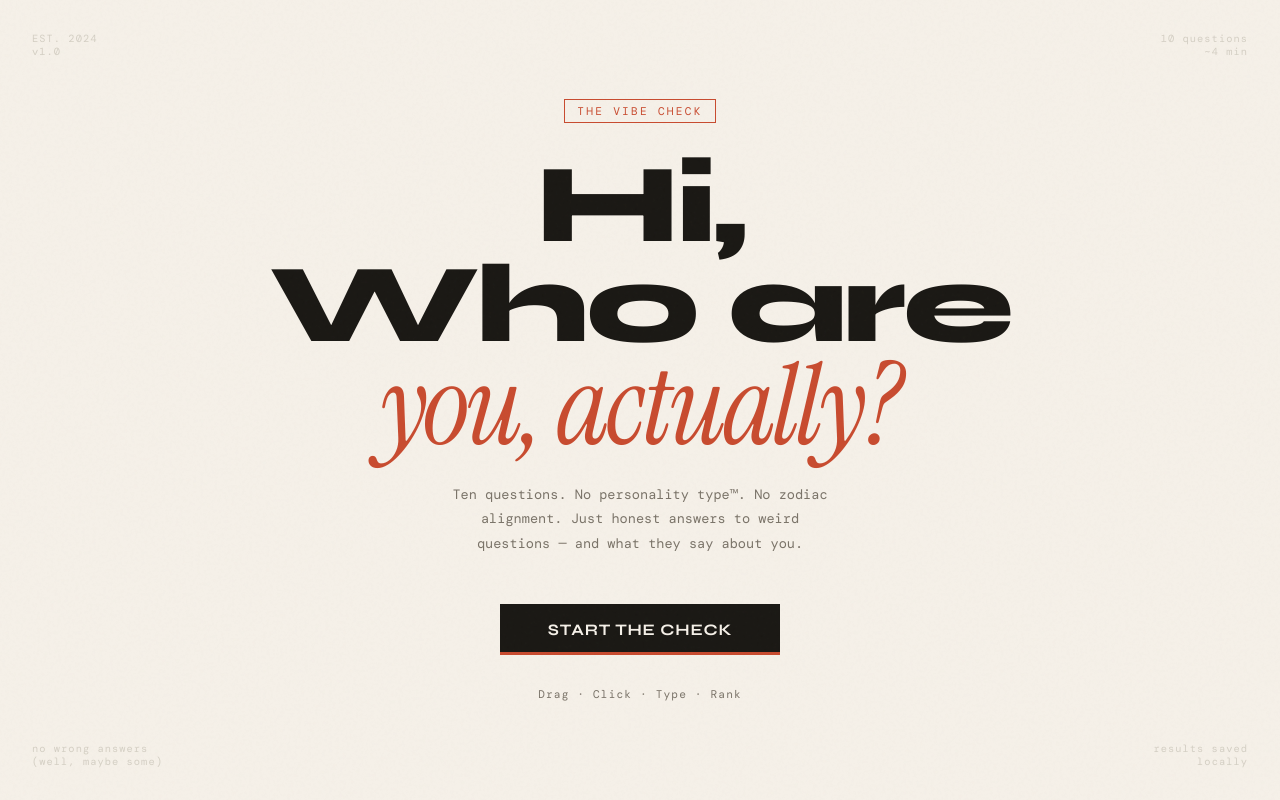
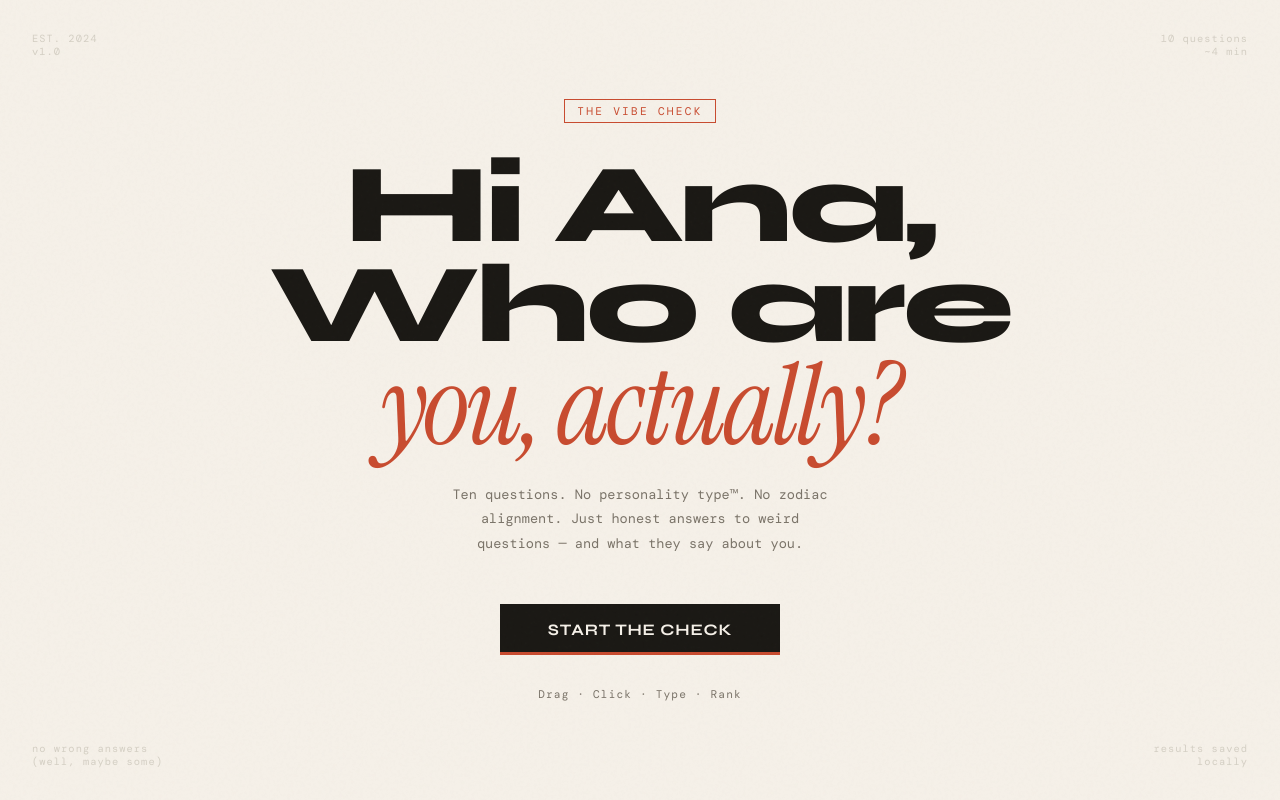
Before and after one commit to Omdroid9/ge, a plain HTML site: page connection.html in a window 1280 px wide. Drawn offline with nearby package versions, Linux system fonts and the light colour scheme; a web font is replaced by a local one.

Commit message:
initial commit

```diff
--- a/connection.html
+++ b/connection.html
@@ -644,7 +644,7 @@
   <div class="corner-decor br">results saved<br>locally</div>
 
   <div class="badge">The Vibe Check</div>
-  <h1 class="title">Hi, <br>
+  <h1 class="title">Hi Ana, <br>
     Who are<br>
     <span class="italic-line">you, actually?</span>
   </h1>
```
